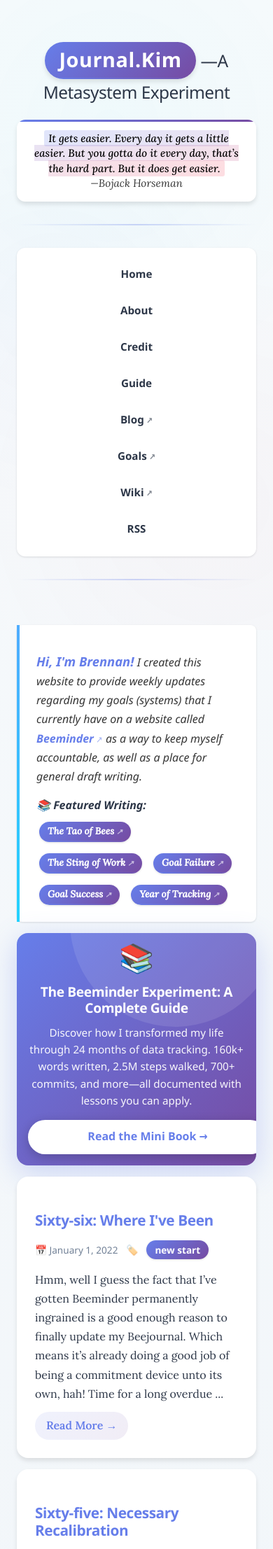
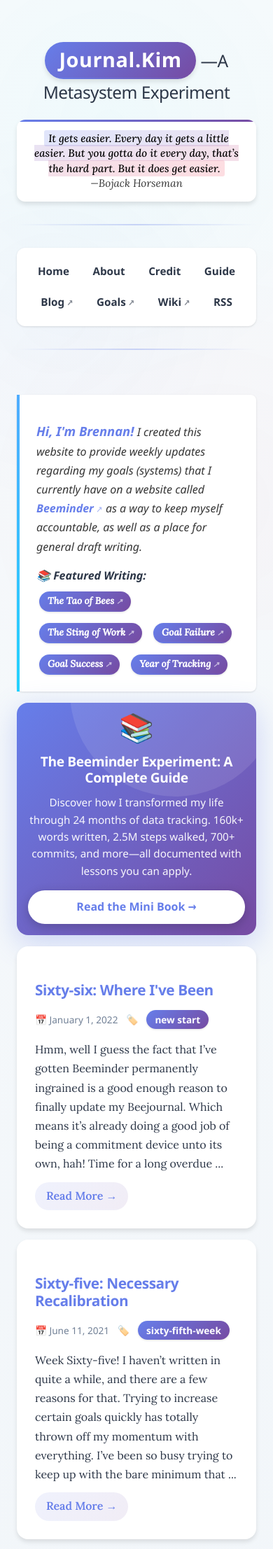
Before and after one commit to brennanbrown/journalbar, a Jekyll site: the page built from index.html, in a window 390 px wide. Shown: the top 2213 px of the page at 70% size. Built offline with Jekyll 4.4.1, drawn with Linux system fonts in a browser that asks for light colours; the list of posts is cut into pages by our own code.

Commit message:
Fix mobile navigation to keep links inline and remove full-width CTA button

```diff
--- a/assets/enhancements.css
+++ b/assets/enhancements.css
@@ -158,7 +158,6 @@
     }
 
     .minibook-cta-button {
-        width: 100%;
         justify-content: center;
         white-space: normal;
         padding: 0.75rem 1rem;
@@ -354,7 +353,7 @@
     left: 0;
     right: 0;
     height: 4px;
-    background: linear-gradient(90deg, hsl(240, 100%, 99%), #764ba2);
+    background: linear-gradient(90deg, hsl(240, 100%, 99%), #dcc0f8);
 }
 
 .stat-card:hover {
--- a/assets/main.css
+++ b/assets/main.css
@@ -494,9 +494,8 @@
     }
 
     #navigation a {
-        display: block;
-        margin: 0.5rem 0;
         font-size: 0.95rem; /* Restore font size for links */
+        margin: 0.25rem;
     }
 
     .post {
```
